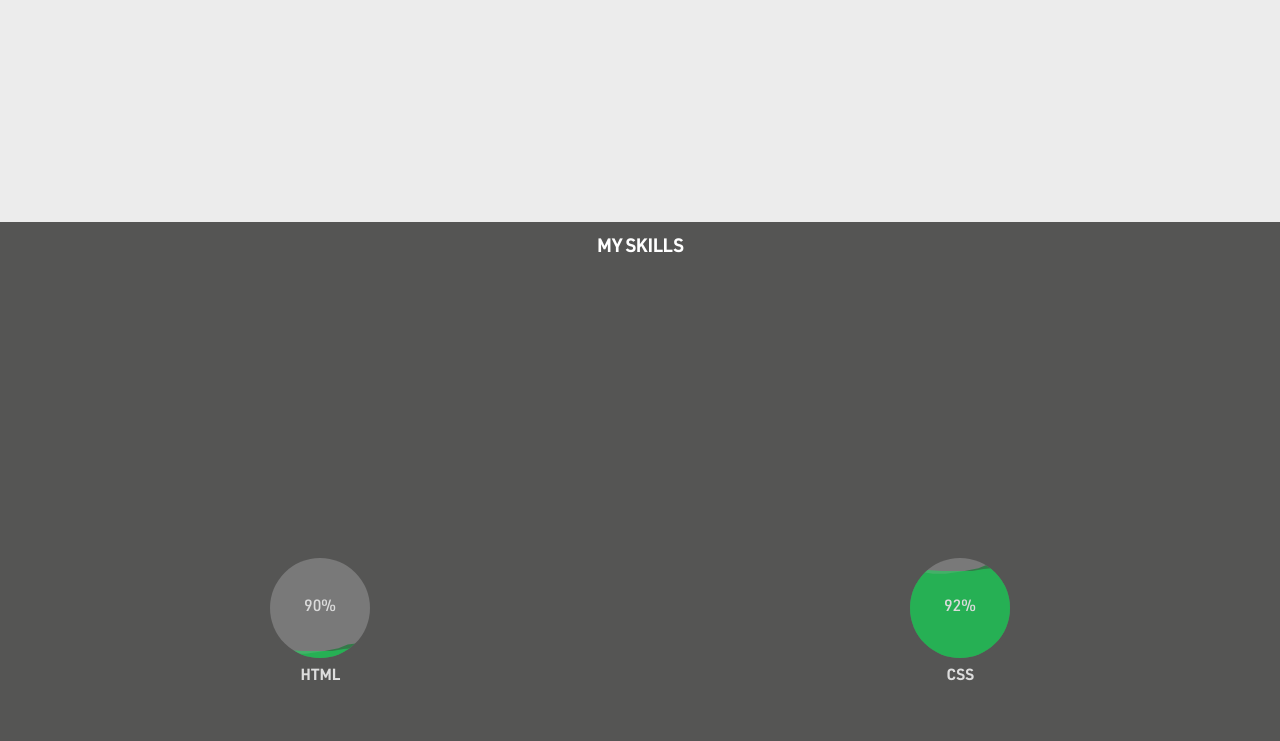
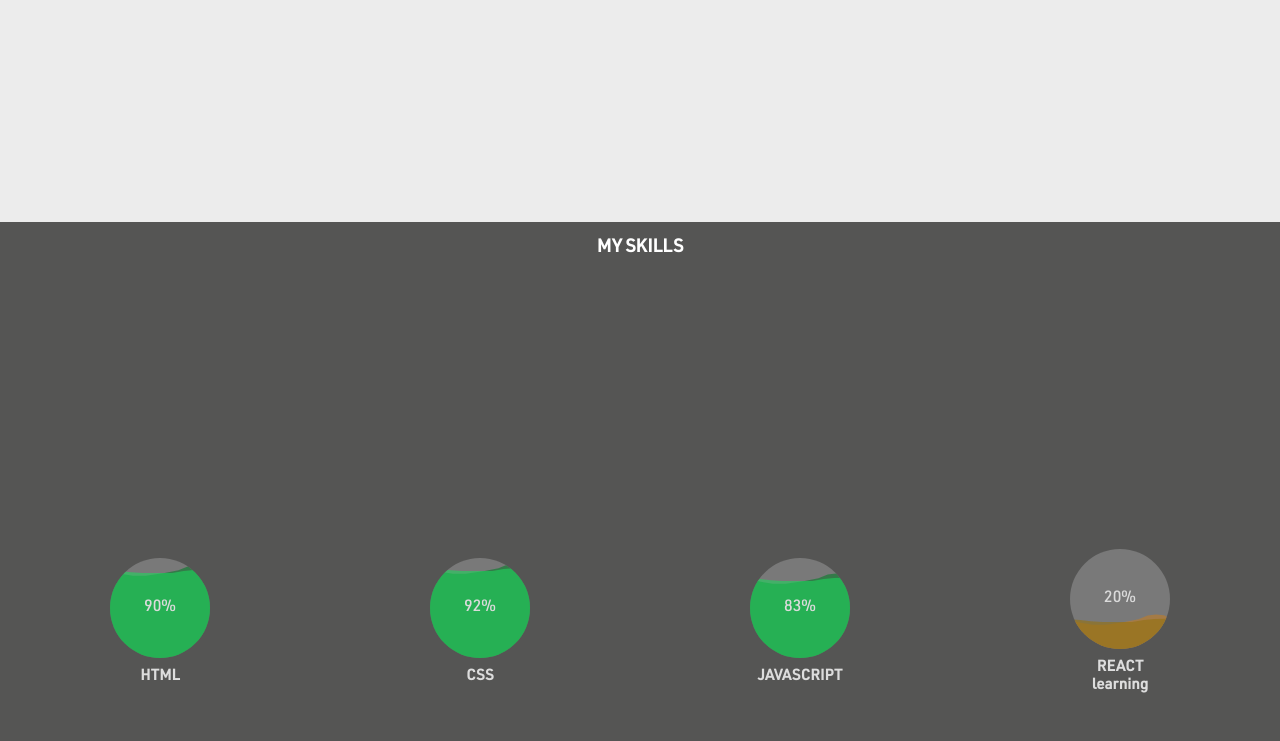
Before and after one commit to Whh-32/whh-32.github.io, a plain HTML site: page index.html in a window 1280 px wide. Shown: the part 2178-2919 px from the top of the page. Drawn offline with Linux system fonts and the light colour scheme.

Commit message:
complet liquids

```diff
--- a/css/style.css
+++ b/css/style.css
@@ -219,7 +219,7 @@ header {
 .image>a:nth-child(1)>.icon {
     left: 71px;
     top: 108px;
-    animation: iconAnimate 2500ms 800ms infinite;
+    animation: iconAnimate 2500ms 600ms infinite;
 }
 
 .image>a:nth-child(2)>.icon {
@@ -376,6 +376,7 @@ header {
     color: rgb(221, 221, 221);
     font-weight: 900;
     font-size: 15px;
+    text-align: center;
 }
 
 .contain {
--- a/index.html
+++ b/index.html
@@ -184,6 +184,22 @@
                 </div>
                 <span></span>
             </div>
+            <div class="box">
+                <div class="contain">
+                    <span class="percent"></span>
+                    <div class="liquid"></div>
+                    <div class="liquid2"></div>
+                </div>
+                <span></span>
+            </div>
+            <div class="box">
+                <div class="contain">
+                    <span class="percent"></span>
+                    <div class="liquid"></div>
+                    <div class="liquid2"></div>
+                </div>
+                <span></span>
+            </div>
         </section>
 
     </div>
--- a/js/script.js
+++ b/js/script.js
@@ -44,15 +44,19 @@ for (let i = 0; i < customScroll.length; i++) {
 
 window.addEventListener("scroll", skillsCheck);
 function skillsCheck() {
-    for (let i = 0; i < box.length; i++) {
+    if (newScroll >= (window.innerHeight * 3) - window.innerHeight / 2) {
+        for (let i = 0; i < box.length; i++) {
             box[i].children[0].children[0].innerHTML = skills[i].percent + "%";
             box[i].children[1].innerHTML = skills[i].name;
             box[i].children[0].children[1].style.backgroundColor = skills[i].colors[0];
             box[i].children[0].children[2].style.backgroundColor = skills[i].colors[1];
             box[i].children[0].children[1].style.top = skills[i].height;
             box[i].children[0].children[2].style.top = skills[i].height;
+        }
     }
 }
+
+
 
 let menu = document.querySelector(".menu");
 let subMenu = document.querySelector(".subMenu");
--- a/js/skills.js
+++ b/js/skills.js
@@ -1,7 +1,7 @@
 let skills = [{
     name: "HTML",
     percent: 90,
-    height : "80%",
+    height : "2%",
     colors: [
         "rgba(23, 124, 53, 0.699)",
         "rgba(30, 214, 92, 0.589)"
@@ -14,4 +14,20 @@ let skills = [{
         "rgba(23, 124, 53, 0.699)",
         "rgba(30, 214, 92, 0.589)"
     ]
+}, {
+    name: "JAVASCRIPT",
+    percent: 83,
+    height : "10%",
+    colors: [
+        "rgba(23, 124, 53, 0.699)",
+        "rgba(30, 214, 92, 0.589)"
+    ]
+}, {
+    name: "REACT</br>learning",
+    percent: 20,
+    height : "60%",
+    colors: [
+        "rgba(194, 125, 35, 0.589)",
+        "rgba(148, 114, 20, 0.637)"
+    ]
 }];
```
